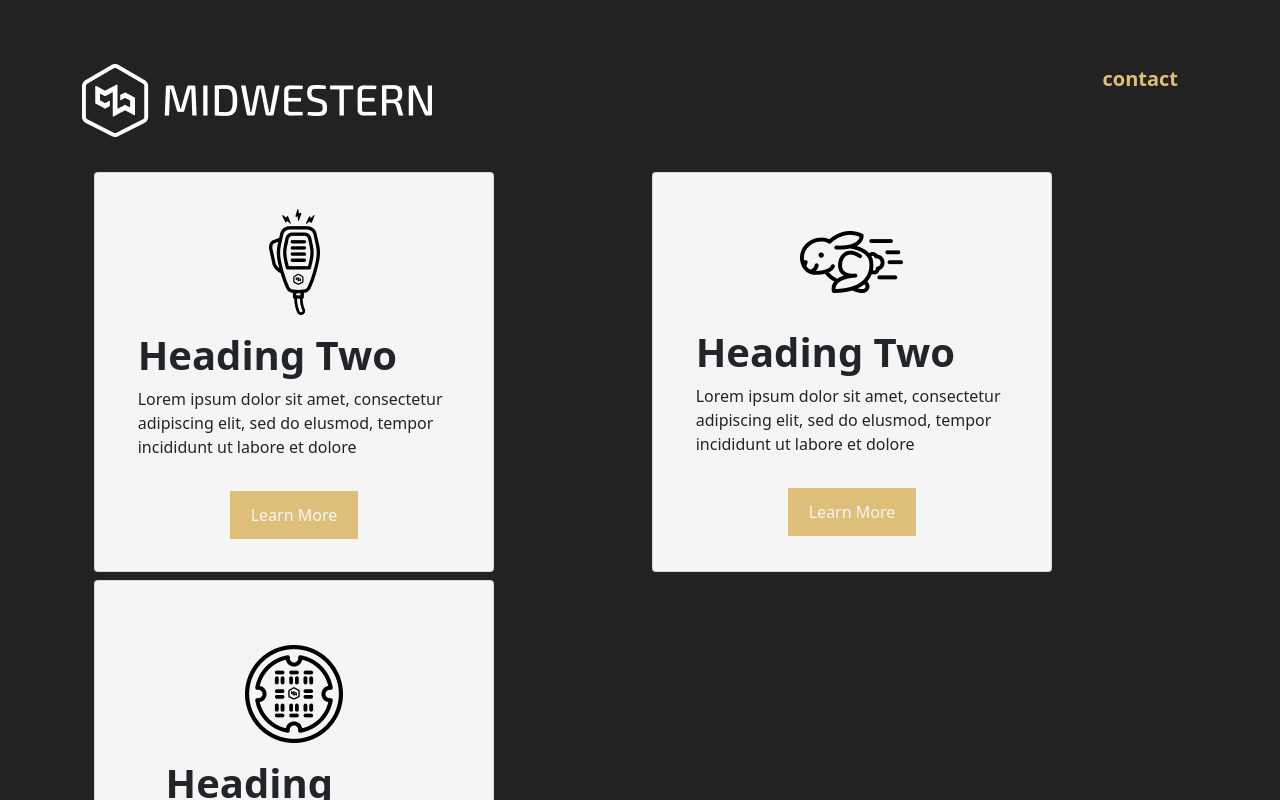
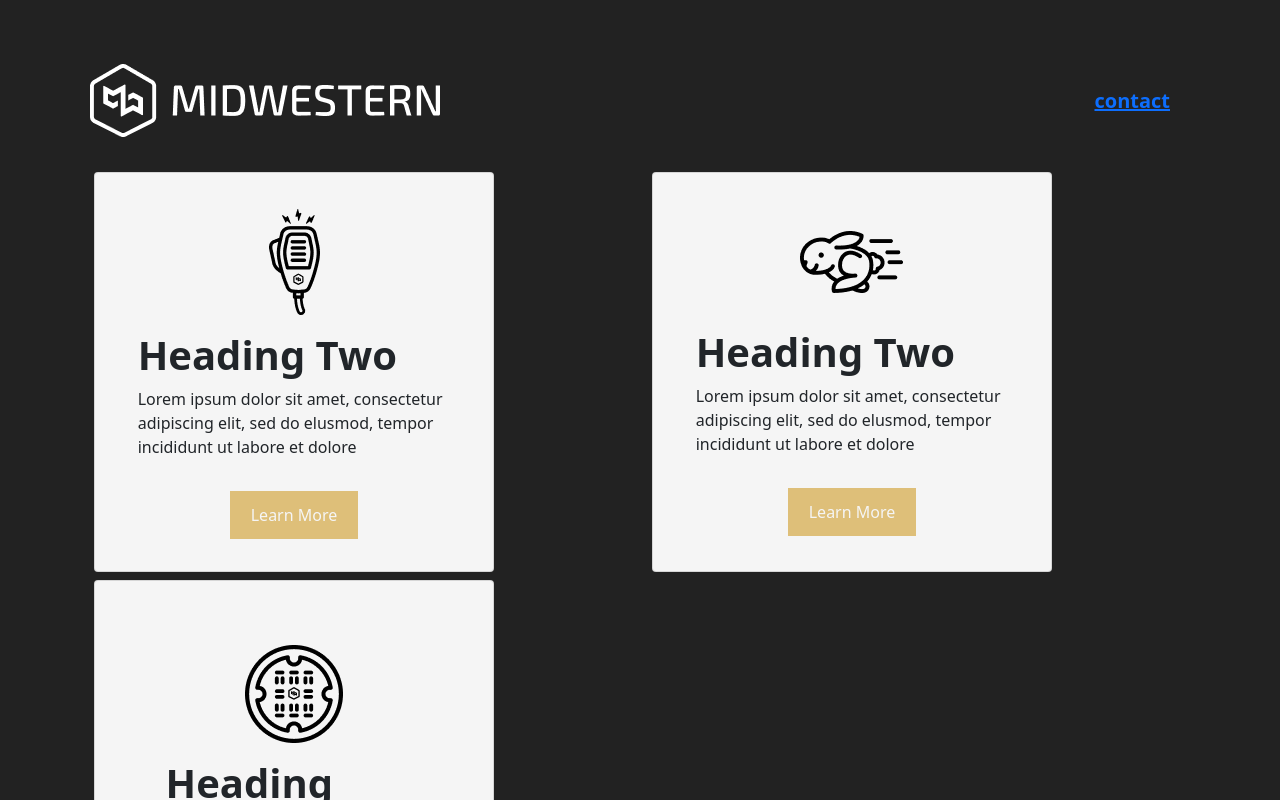
Before and after one commit to jmokate/midwestern-interactive-challenge, a React (Create React App) app: page / in a window 1280 px wide. Shown: the top 800 px of the page. Built offline with nearby package versions, Linux system fonts and the light colour scheme.

Commit message:
start react router

```diff
--- a/package.json
+++ b/package.json
@@ -11,6 +11,7 @@
     "react": "^17.0.2",
     "react-bootstrap": "^2.2.1",
     "react-dom": "^17.0.2",
+    "react-router-dom": "^6.3.0",
     "react-scripts": "^5.0.0",
     "web-vitals": "^2.1.4"
   },
--- a/src/App.css
+++ b/src/App.css
@@ -23,13 +23,17 @@ body {
 	text-decoration: none;
 	font-weight: bold;
 	font-size: 20px;
-	padding-right: 2rem;
+	padding-right: 3rem;
 }
 
 @media (max-width: 767px) {
 	h1 {
 		text-align: left;
 	}
+	.contactLink {
+		padding-right: 1.5rem;
+	}
+
 }
 
 .card-text {
@@ -46,7 +50,3 @@ body {
 	width: 8rem;
 	margin-top: 1rem;
 }
-/* .btn:focus {
-	outline: none !important;
-	box-shadow: none !important;
-} */
--- a/src/App.js
+++ b/src/App.js
@@ -1,68 +1,23 @@
 import react, {useState} from 'react'
 import 'bootstrap/dist/css/bootstrap.min.css';
-import HomeMenu from './Components/HomeMenu.js'
+import './App.css';
+import Home from './Components/Home.js'
 import Cards from './Components/Cards.js'
-import {Container, Row, Col, Card, Button, Image} from 'react-bootstrap';
-import './App.css';
-import logo from "./Assets/Logo.png"
-//import Cards from './Cards.js'
-import talkie from "./Assets/Talkie.png"
-import rabbit from "./Assets/Rabbit.png"
-import shield from "./Assets/Shield.png"
-import usersArray from './Users.js'
+
+import {BrowserRouter, Routes, Route} from 'react-router-dom';
 
 
 
 
+function App() {
+  return(
 
-console.log(usersArray, 'hi');
+    <Routes>
+      <Route path='/' element={<Home/>}/>
+      <Route path='/contact' element={<Cards/>}/>
+    </Routes>
 
-
-function App() {
-
- const [isList, setList] = useState(false);
-
-
- function handleClick(event) {
-   if (isList) {alert("List is already displayed.")}
-   console.log(event)
-   setList(true)
-
- }
-
-  return (
-    <>
-
-    <Container>
-      <HomeMenu src={logo} />
-    </Container>
-
-      <Container className="px-4" style={{paddingTop: "3%"}}>
-        <Cards
-          talkie={talkie}
-          rabbit={rabbit}
-          shield={shield}
-         />
-      </Container>
-      <Container className="px-4 mt-5">
-        <Row>
-          <Col style={{}}>
-          <h1 style={{color: '#f5f5f5', fontSize: '50px', fontWeight: 'bold'}}>Heading One</h1>
-          <hr style={{color: '#debf79', width: "12rem", height: '.5rem', opacity: '100'}}/>
-          <p style={{color: '#f5f5f5'}} onClick={(e) => handleClick(e)} >Click here for the users list.</p>
-          <ul style={{color: '#f5f5f5'}} >
-
-             { isList ? usersArray.map(user =>  <li key={user}>{user}</li>) : ''}
-          </ul>
-          </Col>
-        </Row>
-
-      </Container>
-
-
-
-    </>
-  );
+  )
 }
 
 export default App;
--- a/src/Components/Cards.js
+++ b/src/Components/Cards.js
@@ -1,7 +1,7 @@
 import react from "react";
 import {Row, Col, Card, Image} from 'react-bootstrap'
 
-function Cards(props) {
+function Cards({talkie, rabbit, shield}) {
 
   return(
     <>
@@ -9,7 +9,7 @@ function Cards(props) {
           <Col className='mb-2'>
             <Card className="cards">
               <div>
-                <Image src={props.talkie} style={{ objectFit: 'none', marginTop: '10px' }} alt="talkie" />
+                <Image src={talkie} style={{ objectFit: 'none', marginTop: '10px' }} alt="talkie" />
               </div>
               <Card.Body>
                 <Card.Title><h1 style={{fontWeight: 'bold', textAlign: 'left'}}>Heading Two</h1></Card.Title>
@@ -26,7 +26,7 @@ function Cards(props) {
           <Col className='mb-2'>
             <Card className="cards">
               <div >
-                <Image src={props.rabbit} style={{ objectFit: 'none', marginTop: '2rem' }} alt="rabbit" />
+                <Image src={rabbit} style={{ objectFit: 'none', marginTop: '2rem' }} alt="rabbit" />
               </div>
               <Card.Body style={{paddingTop: '10%'}}>
                 <Card.Title><h1 style={{fontWeight: 'bold', textAlign: 'left'}}>Heading Two</h1></Card.Title>
@@ -42,7 +42,7 @@ function Cards(props) {
           <Col className='mb-2'>
             <Card className="cards">
               <div style={{ textAlign: 'center' }}>
-                <Image src={props.shield} style={{ objectFit: 'none', marginTop: '10px' }} alt="shield" />
+                <Image src={shield} style={{ objectFit: 'none', marginTop: '10px' }} alt="shield" />
               </div>
               <Card.Body>
                 <Card.Title><h1 style={{fontWeight: 'bold', textAlign: 'left'}}>Heading Two</h1></Card.Title>
--- /dev/null
+++ b/src/Components/Home.js
@@ -0,0 +1,52 @@
+import react, {useState} from 'react'
+import 'bootstrap/dist/css/bootstrap.min.css';
+import HomeMenu from './HomeMenu.js';
+import Cards from './Cards.js';
+import UsersList from './UsersList.js'
+import {Container, Row, Col, Card, Button, Image} from 'react-bootstrap';
+import '../App.css';
+import logo from "../Assets/Logo.png";
+//import Cards from './Cards.js'
+import talkie from "../Assets/Talkie.png";
+import rabbit from "../Assets/Rabbit.png";
+import shield from "../Assets/Shield.png";
+import usersArray from '../Users.js';
+
+
+function Home() {
+
+ const [isList, setList] = useState(false);
+
+
+ function handleClick() {
+   if (isList) {alert("List is already displayed.")}
+   setList(true)
+
+ }
+
+  return (
+    <>
+
+    <Container>
+      <HomeMenu src={logo} />
+    </Container>
+
+      <Container className="px-4" style={{paddingTop: "3%"}}>
+        <Cards
+          talkie={talkie}
+          rabbit={rabbit}
+          shield={shield}
+         />
+      </Container>
+      <Container className="px-4 mt-5">
+        <UsersList
+          handleClick={handleClick}
+          isList={isList}
+          usersArray={usersArray}
+        />
+      </Container>
+    </>
+  );
+}
+
+export default Home;
--- a/src/Components/HomeMenu.js
+++ b/src/Components/HomeMenu.js
@@ -1,5 +1,7 @@
 import react from 'react';
 import {Row, Col} from 'react-bootstrap'
+import '../App.css'
+import {Link} from 'react-router-dom';
 
 
 function HomeMenu(props) {
@@ -8,12 +10,15 @@ function HomeMenu(props) {
   return(
     <>
     <Row className="flex-nowrap">
-        <Col md={6} sm={6} xs={6} align="left">
-        <img  className="nav-logo img-fluid" src={props.src}/>
+       <Col md={6} sm={6} xs={6} align="left" style={{marginLeft: '.5rem'}}>
+         <img  className="nav-logo img-fluid" src={props.src}/>
         </Col>
-        <Col md={6} sm={6} xs={6} className="contactLink" align="right">
-          contact
-          </Col>
+
+        <Col md={6} sm={6} xs={6} className="contactLink my-auto" align='right' style={{marginRight: '5rem'}}>
+          <Link to='/contact'>
+            contact
+          </Link>
+        </Col>
       </Row>
     </>
   )
--- /dev/null
+++ b/src/Components/UsersList.js
@@ -0,0 +1,27 @@
+import react from 'react'
+import {Row, Col} from 'react-bootstrap';
+
+function UsersList({handleClick, isList, usersArray}) {
+
+    return(
+        <>
+        <Row>
+          <Col style={{}}>
+            <h1 style={{color: '#f5f5f5', fontSize: '50px', fontWeight: 'bold'}}>Heading One</h1>
+            <hr style={{color: '#debf79', width: "12rem", height: '.5rem', opacity: '100'}}/>
+            <p style={{color: '#f5f5f5'}} onClick={handleClick} >
+                Click here for the users list.
+            </p>
+            <ul style={{color: '#f5f5f5'}} >
+
+                { isList ? usersArray.map(user =>  <li key={user}>{user}</li>) : ''}
+
+            </ul>
+          </Col>
+        </Row>
+        </>
+
+    )
+}
+
+export default UsersList;
--- a/src/index.js
+++ b/src/index.js
@@ -2,11 +2,12 @@ import React from 'react';
 import ReactDOM from 'react-dom';
 import './index.css';
 import App from './App';
+import {BrowserRouter} from 'react-router-dom';
 
 
 ReactDOM.render(
-  <React.StrictMode>
+  <BrowserRouter>
     <App />
-  </React.StrictMode>,
+  </BrowserRouter>,
   document.getElementById('root')
 );
```
Also changed, not shown: 1 other file (tests, documents, lock files or other folders).
